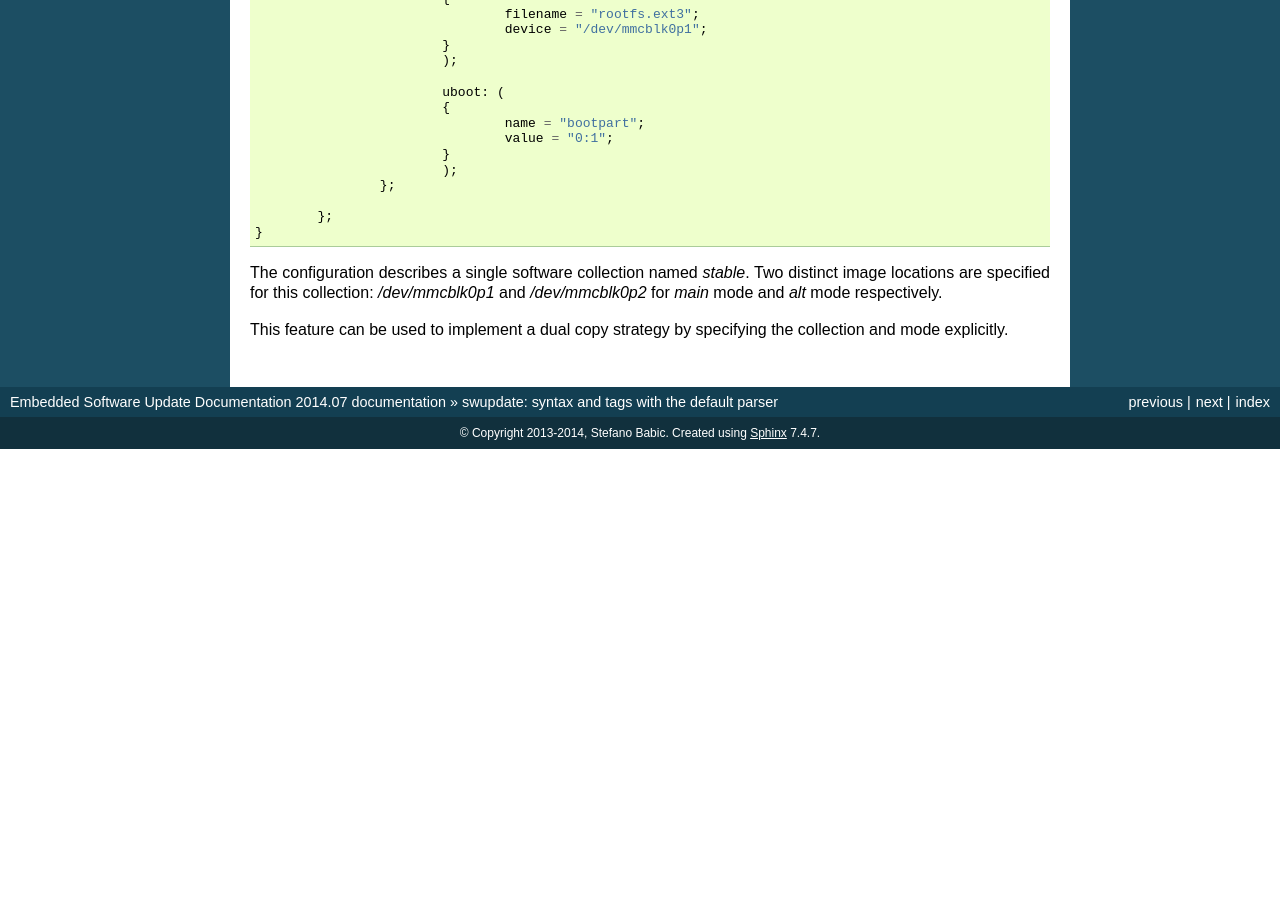
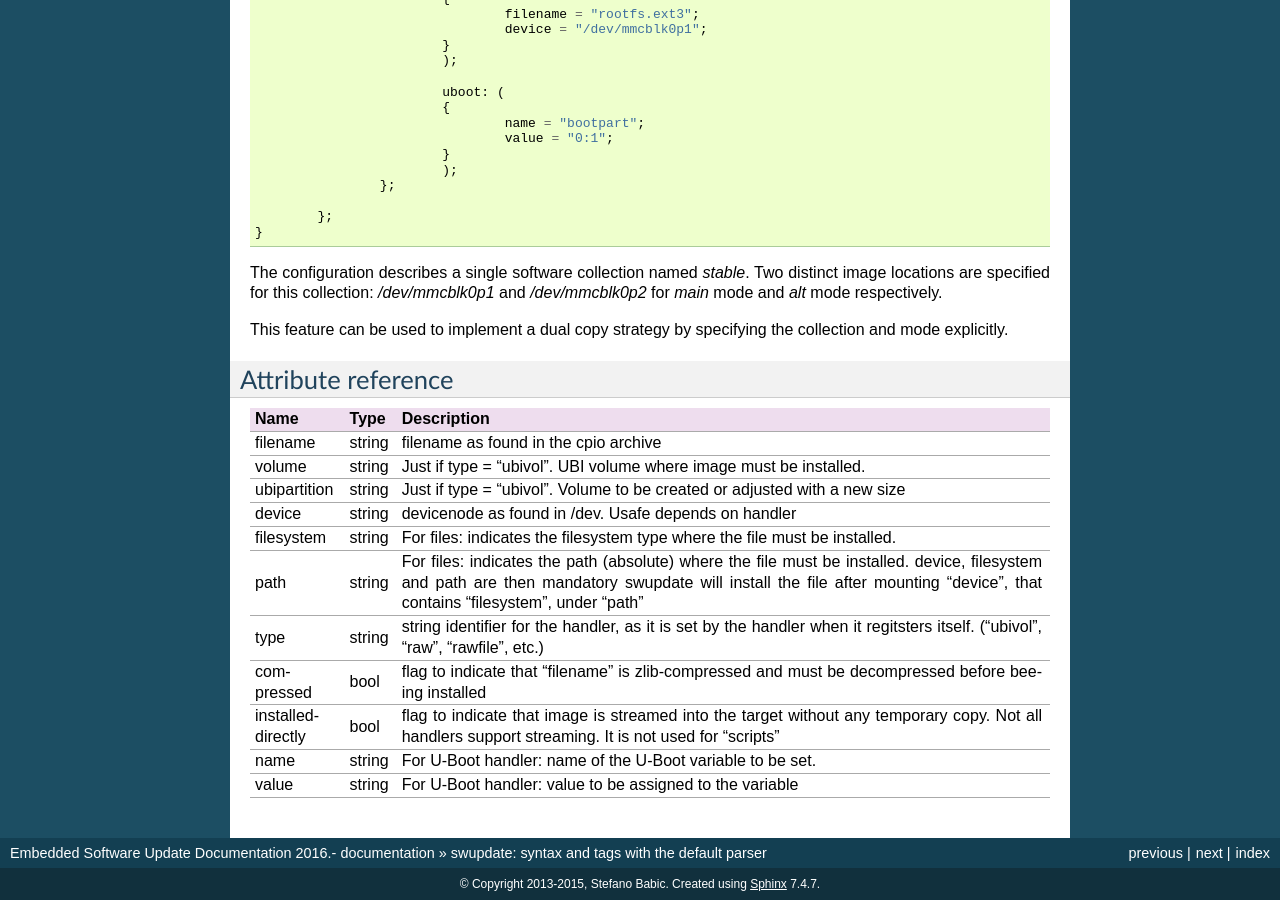
Before and after one commit to sbabic/swupdate, a Sphinx documentation site: the page built from doc/source/sw-description.rst, in a window 1280 px wide and 900 px high, scrolled down 6784 px. Built offline with Sphinx 7.4.7, drawn with Linux system fonts in a browser that asks for light colours; formulas are drawn with MathJax 3; before the commit the page ends 7233 px from its top, so only the background shows below that; some of the changed text lies outside the part shown.

Commit message:
doc: add documentation for streaming
Document all attributes and document
the streaming feature.

Signed-off-by: Stefano Babic <sbabic@denx.de>

```diff
--- a/doc/source/conf.py
+++ b/doc/source/conf.py
@@ -46,7 +46,7 @@ master_doc = u'index'
 # General information about the project.
 project = u'Embedded Software Update Documentation'
 
-copyright = u'2013-2014, Stefano Babic'
+copyright = u'2013-2015, Stefano Babic'
 
 
 # The version info for the project you're documenting, acts as replacement for
@@ -54,10 +54,10 @@ copyright = u'2013-2014, Stefano Babic'
 # built documents.
 #
 # The short X.Y version.
-version = u'2014.07'
+version = u'2015.12'
 
 # The full version, including alpha/beta/rc tags.
-release = u'2014.07'
+release = u'2016.-'
 
 
 # The language for content autogenerated by Sphinx. Refer to documentation
--- a/doc/source/sw-description.rst
+++ b/doc/source/sw-description.rst
@@ -490,3 +490,48 @@ collection: `/dev/mmcblk0p1` and `/dev/mmcblk0p2` for `main` mode and
 
 This feature can be used to implement a dual copy strategy by
 specifying the collection and mode explicitly.
+
+Attribute reference
+-------------------
+
++-------------+----------+----------------------------------------------------+
+|  Name       |  Type    |  Description                                       |
++=============+==========+====================================================+
+| filename    | string   | filename as found in the cpio archive              |
++-------------+----------+----------------------------------------------------+
+| volume      | string   | Just if type = "ubivol". UBI volume where image    |
+|             |          | must be installed.                                 |
++-------------+----------+----------------------------------------------------+
+| ubipartition| string   | Just if type = "ubivol". Volume to be created or   |
+|             |          | adjusted with a new size                           |
++-------------+----------+----------------------------------------------------+
+| device      | string   | devicenode as found in /dev. Usafe depends on      |
+|             |          | handler                                            |
++-------------+----------+----------------------------------------------------+
+| filesystem  | string   | For files: indicates the filesystem type where     |
+|             |          | the file must be installed.                        |
++-------------+----------+----------------------------------------------------+
+| path        | string   | For files: indicates the path (absolute) where the |
+|             |          | file must be installed.                            |
+|             |          | device, filesystem and path are then mandatory     |
+|             |          | swupdate will install the file after mounting      |
+|             |          | "device", that contains "filesystem", under "path" |
++-------------+----------+----------------------------------------------------+
+| type        | string   | string identifier for the handler, as it is set    |
+|             |          | by the handler when it regitsters itself.          |
+|             |          | ("ubivol", "raw", "rawfile", etc.)                 |
++-------------+----------+----------------------------------------------------+
+| compressed  | bool     | flag to indicate that "filename" is zlib-compressed|
+|             |          | and must be decompressed before beeing installed   |
++-------------+----------+----------------------------------------------------+
+| installed-  | bool     | flag to indicate that image is streamed into the   |
+| directly    |          | target without any temporary copy. Not all         |
+|             |          | handlers support streaming. It is not used         |
+|             |          | for "scripts"                                      |
++-------------+----------+----------------------------------------------------+
+| name        | string   | For U-Boot handler: name of the U-Boot variable to |
+|             |          | be set.                                            |
++-------------+----------+----------------------------------------------------+
+| value       | string   | For U-Boot handler: value to be assigned to the    |
+|             |          | variable                                           |
++-------------+----------+----------------------------------------------------+
```
Also changed, not shown: doc/source/roadmap.rst (+0 -14 lines), doc/source/swupdate.rst (+33 -13 lines).
